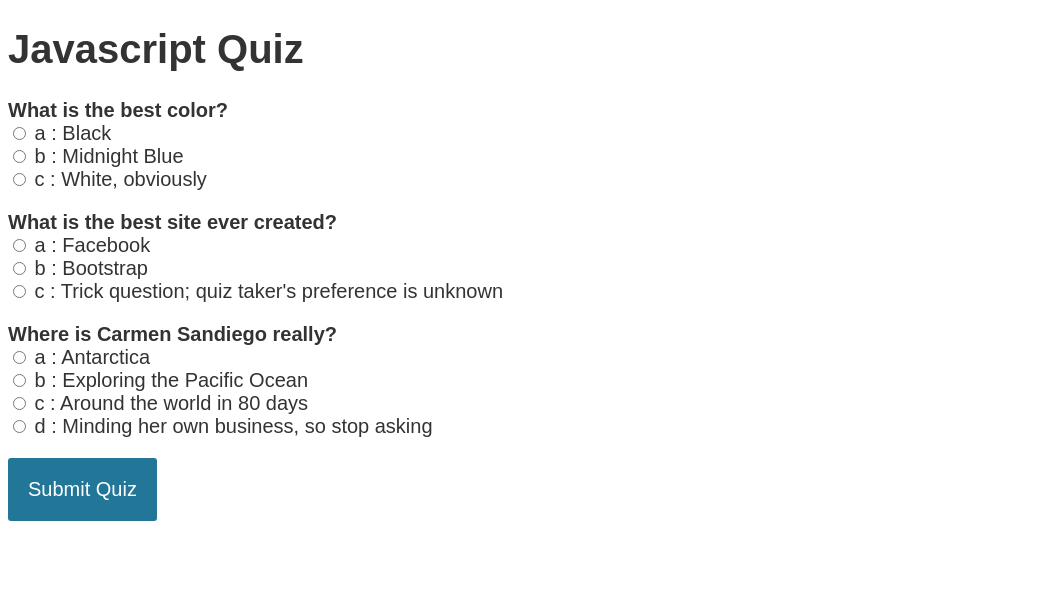
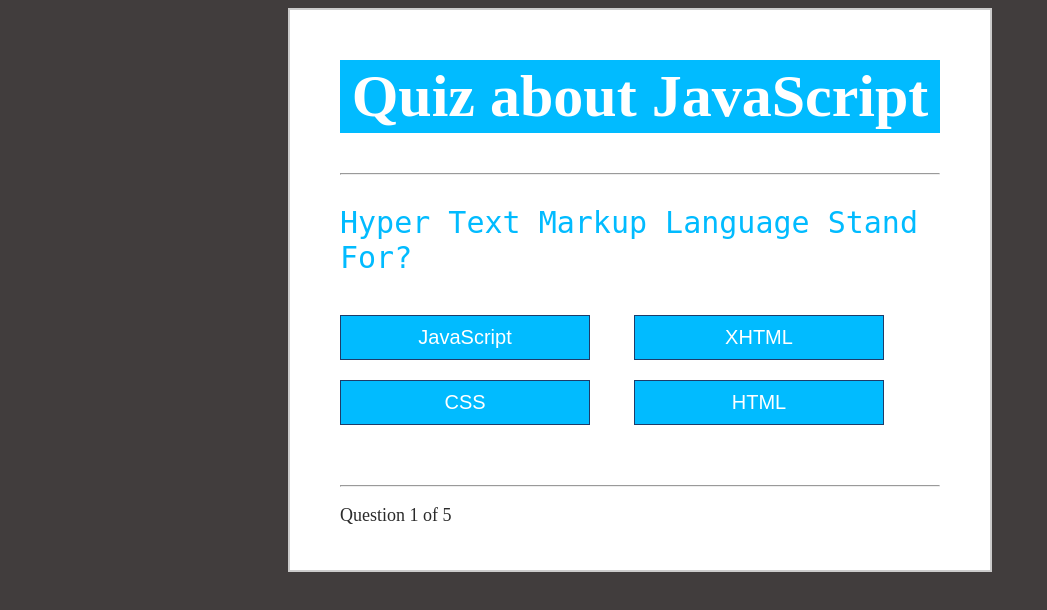
Before and after one commit to legacy812/homework04, a plain HTML site: page index.html in a window 1280 px wide. Shown: the whole page, without its empty margins (0-1047 px from the left). Drawn offline with Linux system fonts and the light colour scheme.

Commit message:
Merged files

```diff
--- a/index.html
+++ b/index.html
@@ -1,19 +1,36 @@
-<!DOCTYPE html>
-<head>
+<html>
+
+<head lang="en">
   <meta charset="UTF-8">
-  <meta name="viewport" content="width=device-width, initial-scale=1.0">
-  <meta http-equiv="X-UA-Compatible" content="ie=edge">
+  <title>Quiz</title>
   <link rel="stylesheet" type="text/css" href="style.css">
-  <title>Javascript Quiz</title>
 </head>
 
-  <body>
-  <h1>Javascript Quiz</h1>
+<body>
+  <div class="grid">
+    <div id="quiz">
+      <h1>Quiz about JavaScript</h1>
+      <hr style="margin-bottom: 20px">
 
-  <div class="quiz-container">
-    <div id="quiz"></div>
-  <button id="submit">Submit Quiz</button>
-  <div id="results"></div>
+      <p id="question"></p>
+
+      <div class="buttons">
+        <button id="btn0"><span id="choice0"></span></button>
+        <button id="btn1"><span id="choice1"></span></button>
+        <button id="btn2"><span id="choice2"></span></button>
+        <button id="btn3"><span id="choice3"></span></button>
+      </div>
+
+      <hr style="margin-top: 50px">
+      <footer>
+        <p id="progress">Question x of y</p>
+      </footer>
+    </div>
+  </div>
+
 
   <script src="question.js"></script>
+
 </body>
+
+</html>
--- a/question.js
+++ b/question.js
@@ -1,78 +1,91 @@
-const quizContainer = document.getElementById('quiz');
-const resultsContainer = document.getElementById('results');
-const submitButton = document.getElementById('submit');
-const myQuestions = [
-  {
-    question: "What is the best color?",
-    answers: {
-      a: "Black",
-      b: "Midnight Blue",
-      c: "White, obviously"
-    },
-    correctAnswer: "b"
-  },
-  {
-    question: "What is the best site ever created?",
-    answers: {
-      a: "Facebook",
-      b: "Bootstrap",
-      c: "Trick question; quiz taker's preference is unknown"
-    },
-    correctAnswer: "c"
-  },
-  {
-    question: "Where is Carmen Sandiego really?",
-    answers: {
-      a: "Antarctica",
-      b: "Exploring the Pacific Ocean",
-      c: "Around the world in 80 days",
-      d: "Minding her own business, so stop asking"
-    },
-    correctAnswer: "d"
+function Quiz(questions) {
+  this.score = 0;
+  this.questions = questions;
+  this.questionIndex = 0;
+}
+
+Quiz.prototype.getQuestionIndex = function () {
+  return this.questions[this.questionIndex];
+}
+
+Quiz.prototype.guess = function (answer) {
+  if (this.getQuestionIndex().isCorrectAnswer(answer)) {
+    this.score++;
   }
+
+  this.questionIndex++;
+}
+
+Quiz.prototype.isEnded = function () {
+  return this.questionIndex === this.questions.length;
+}
+
+
+function Question(text, choices, answer) {
+  this.text = text;
+  this.choices = choices;
+  this.answer = answer;
+}
+
+Question.prototype.isCorrectAnswer = function (choice) {
+  return this.answer === choice;
+}
+
+
+function populate() {
+  if (quiz.isEnded()) {
+    showScores();
+  }
+  else {
+    // show question
+    var element = document.getElementById("question");
+    element.innerHTML = quiz.getQuestionIndex().text;
+
+    // show options
+    var choices = quiz.getQuestionIndex().choices;
+    for (var i = 0; i < choices.length; i++) {
+      var element = document.getElementById("choice" + i);
+      element.innerHTML = choices[i];
+      guess("btn" + i, choices[i]);
+    }
+
+    showProgress();
+  }
+};
+
+function guess(id, guess) {
+  var button = document.getElementById(id);
+  button.onclick = function () {
+    quiz.guess(guess);
+    populate();
+  }
+};
+
+
+function showProgress() {
+  var currentQuestionNumber = quiz.questionIndex + 1;
+  var element = document.getElementById("progress");
+  element.innerHTML = "Question " + currentQuestionNumber + " of " + quiz.questions.length;
+};
+
+function showScores() {
+  var gameOverHTML = "<h1>Result</h1>";
+  gameOverHTML += "<h2 id='score'> Your scores: " + quiz.score + "</h2>";
+  var element = document.getElementById("quiz");
+  element.innerHTML = gameOverHTML;
+};
+
+// create questions here
+var questions = [
+  new Question("Hyper Text Markup Language Stand For?", ["JavaScript", "XHTML", "CSS", "HTML"], "HTML"),
+  new Question("Which language is used for styling web pages?", ["HTML", "JQuery", "CSS", "XML"], "CSS"),
+  new Question("Which is not a JavaScript Framework?", ["Python Script", "JQuery", "Django", "NodeJS"], "Django"),
+  new Question("What is does an array mean?", ["Images", "Pieces of Data", "Element", "All"], "Pieces of Data"),
+  new Question("What does # stand for in JS?", ["Web Design", "ID tag", "Class", "Twitter"], "ID Tag")
 ];
 
-function buildQuiz() {
-  // we'll need a place to store the HTML output
-  const output = [];
+// create quiz
+var quiz = new Quiz(questions);
 
-  // for each question...
-  myQuestions.forEach(
-    (currentQuestion, questionNumber) => {
-
-
-      // we'll want to store the list of answer choices
-      const answers = [];
-
-      // and for each available answer...
-      for (letter in currentQuestion.answers) {
-
-        // ...add an HTML radio button
-        answers.push(
-          `<label>
-            <input type="radio" name="question${questionNumber}" value="${letter}">
-            ${letter} :
-            ${currentQuestion.answers[letter]}
-          </label>`
-        );
-      }
-
-      // add this question and its answers to the output
-      output.push(
-        `<div class="question"> ${currentQuestion.question} </div>
-        <div class="answers"> ${answers.join('')} </div>`
-      );
-    }
-  );
-
-  // finally combine our output list into one string of HTML and put it on the page
-  quizContainer.innerHTML = output.join('');
- }
-
-function showResults() { }
-
-// display quiz right away
-buildQuiz();
-
-// on submit, show results
-submitButton.addEventListener('click', showResults);
+// display quiz
+populate();
--- a/style.css
+++ b/style.css
@@ -1,33 +1,61 @@
 body {
-  font-size: 20px;
-  font-family: sans-serif;
-  color: #333;
+  background-color: #413D3D;
 }
 
-.question {
-  font-weight: 600;
+.grid {
+  width: 600px;
+  height: 500px;
+  margin: 0 auto;
+  background-color: #fff;
+  padding: 10px 50px 50px 50px;
+  border: 2px solid #cbcbcb;
 }
 
-.answers {
-  margin-bottom: 20px;
+.grid h1 {
+  font-family: "sans-serif";
+  background-color: #01BBFF;
+  font-size: 60px;
+  text-align: center;
+  color: #ffffff;
+  padding: 2px 0px;
 }
 
-.answers label {
-  display: block;
+#score {
+  color: #01BBFF;
+  text-align: center;
+  font-size: 30px;
 }
 
-#submit {
-  font-family: sans-serif;
-  font-size: 20px;
-  background-color: #279;
-  color: #fff;
-  border: 0px;
-  border-radius: 3px;
-  padding: 20px;
-  cursor: pointer;
-  margin-bottom: 20px;
+.grid #question {
+  font-family: "monospace";
+  font-size: 30px;
+  color: #01BBFF;
 }
 
-#submit:hover {
-  background-color: #38a;
+.buttons {
+  margin-top: 30px;
 }
+
+#btn0, #btn1, #btn2, #btn3 {
+  background-color: #01BBFF;
+  width: 250px;
+  font-size: 20px;
+  color: #fff;
+  border: 1px solid #1D3C6A;
+  margin: 10px 40px 10px 0px;
+  padding: 10px 10px;
+}
+
+#btn0:hover, #btn1:hover, #btn2:hover, #btn3:hover {
+  cursor: pointer;
+  background-color: #01BBFF;
+}
+
+#btn0:focus, #btn1:focus, #btn2:focus, #btn3:focus {
+  outline: 0;
+}
+
+#progress {
+  color: #2b2b2b;
+  font-size: 18px;
+}
```
